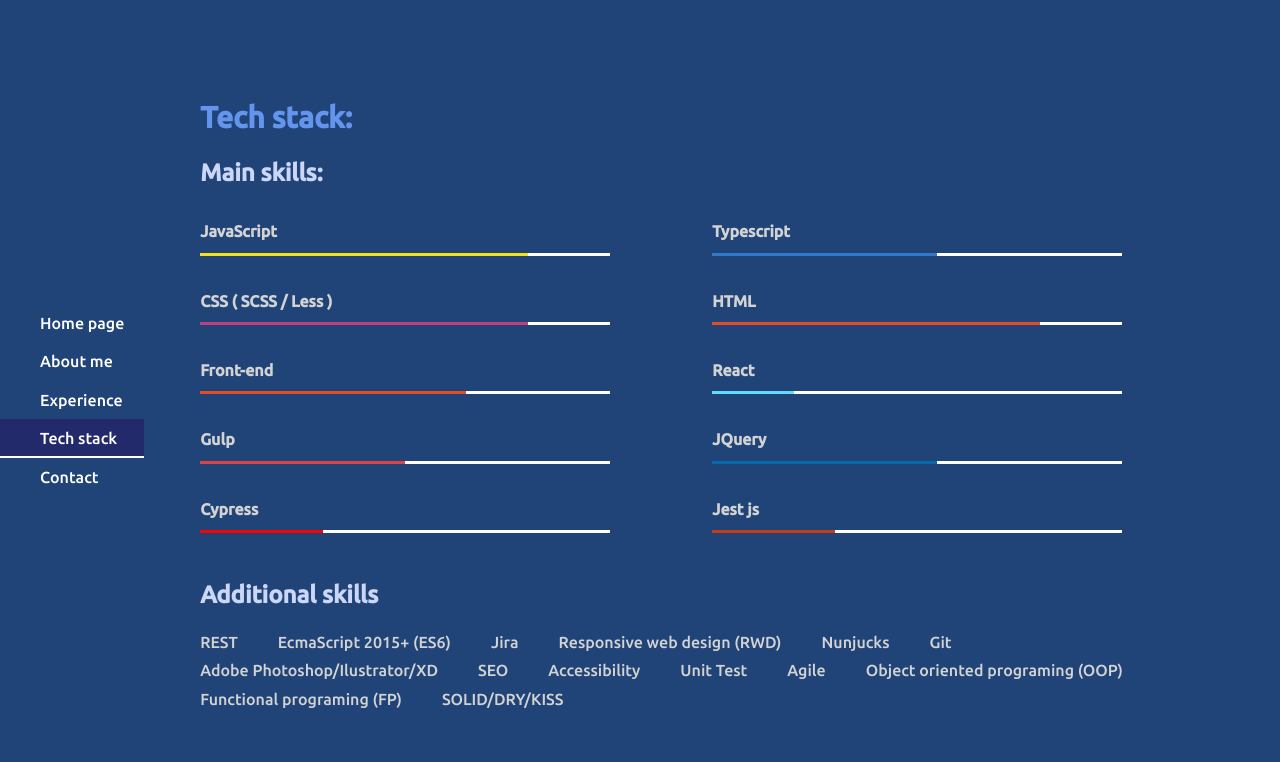
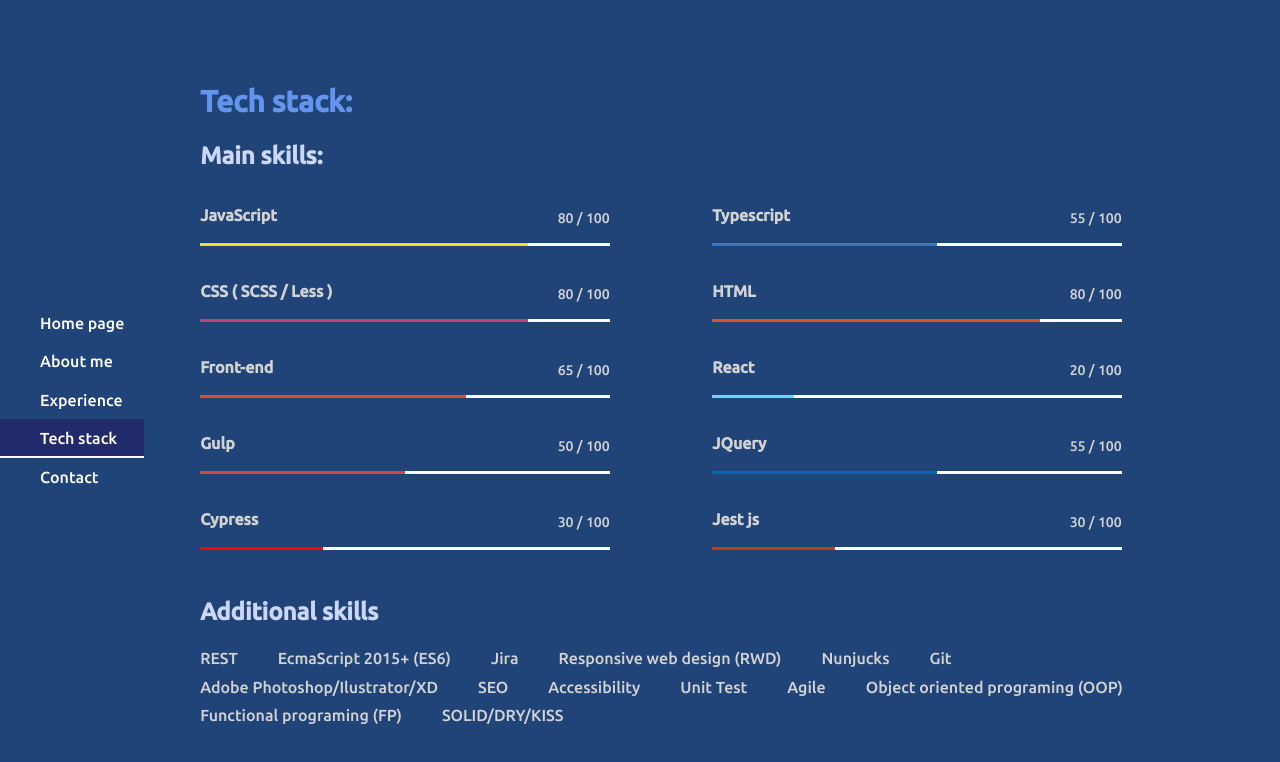
Before and after one commit to AlekPawlowski/portfolio_site, a React (Vite) app: page /skils in a window 1280 px wide. Shown: the top 762 px of the page. Built offline with nearby package versions, Linux system fonts and the light colour scheme.

Commit message:
refactor main tech element

```diff
--- a/src/globalStyles/main.style.scss
+++ b/src/globalStyles/main.style.scss
@@ -43,7 +43,7 @@
 }
 
 h4{
-    color: lightgray;
+    color: $techElementsColor;
     margin: 12px 0;
 }
 
--- a/src/globalStyles/partials/variables.scss
+++ b/src/globalStyles/partials/variables.scss
@@ -2,7 +2,7 @@
 $mainColor: #0a192f;
 $lightGrey: #8892b0;
 $lightPurple: #ccd6f6;
-
+$techElementsColor: lightgray;
 
 // margins
 $spaceBetweenSections: 24px;
--- a/src/views/Components/RenderTxtBlockWithHeader.components.tsx
+++ b/src/views/Components/RenderTxtBlockWithHeader.components.tsx
@@ -11,9 +11,7 @@
 */
 export default function RenderTxtBlockWithHeader({ ...props }: TxtBlock): JSX.Element {
     const { headTag, headContent, content, contentContainerClassName} = props;
-
     const HeadTagName = `${headTag}` as keyof JSX.IntrinsicElements;
-
     return <Fragment>
         <HeadTagName>{headContent}</HeadTagName>
         <ul className={`${contentContainerClassName}`}>
--- a/src/views/Experience/Experience.view.tsx
+++ b/src/views/Experience/Experience.view.tsx
@@ -4,6 +4,6 @@
     return (<section>
         <h1>Experience:</h1>
         <WorkSection />
-        {/* <h2>Realized projects:</h2> */}
+        {/* in the future meaby add realixzed projects */}
     </section>)
 }
--- a/src/views/TechStack/MainTechElement.component.tsx
+++ b/src/views/TechStack/MainTechElement.component.tsx
@@ -15,13 +15,16 @@
         });
       }, [percantage]);
 
-    return <section className="main_tech_element">
-        <h4>{name}</h4>
+    return <article className="main_tech_element">
+        <header>
+            <h4>{name}</h4>
+            <p>{percantage} / 100</p>
+        </header>
         <div className="main_tech_progress_bar">
             <div data-progress={maestry} style={{
                 width: `${percantage}%`,
                 backgroundColor: color !== undefined ? color : 'red'
             }}></div>
         </div>
-    </section>
+    </article>
 }
--- a/src/views/TechStack/TechStack.view.tsx
+++ b/src/views/TechStack/TechStack.view.tsx
@@ -89,12 +89,6 @@
                 contentContainerClassName={"additional_skils flex_content"}
                 content={additionalSkills}
             />
-            {/* <h3>Additional skills:</h3>
-            <section id="additional_skils" className="flex_content">
-                {additionalSkills.map((skill, index) => {
-                    return <span key={index}>{skill}</span>
-                })}
-            </section> */}
         </section>
     );
 }
--- a/src/views/TechStack/techstack.style.scss
+++ b/src/views/TechStack/techstack.style.scss
@@ -9,6 +9,15 @@
 .main_tech_element{
     max-width: 50%;
     margin-bottom: $spaceBetweenSections;
+    header{
+        width: 80%;
+        display: flex;
+        justify-content: space-between;
+    }
+    p{
+        font-size: 14px;
+        color: $techElementsColor;
+    }
 }
 .main_tech_progress_bar{
     width: 80%;
```
